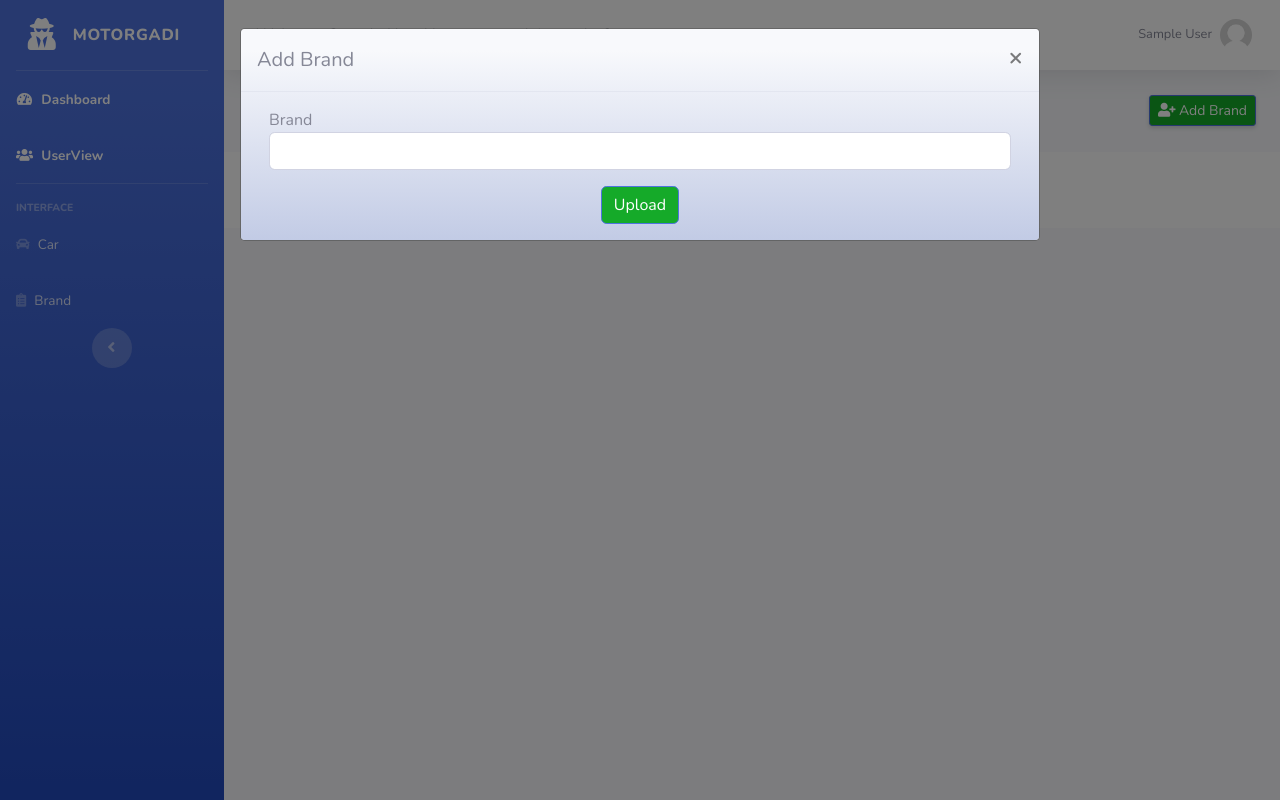
After one commit to jyotiprakashuprety/gadi, a PHP site: page /addbrand.php in a window 1280 px wide, after a click on "Add Brand". The commit adds this page. Run offline with PHP 8.4, Linux system fonts and the light colour scheme; the visitor is signed in with stand-in values (Sample User, id 1); tables that the repository leaves empty or names only in its code hold one stand-in row (values such as "Sample post").

Commit message:
minor changes

```diff
--- /dev/null
+++ b/addbrand.php
@@ -0,0 +1,308 @@
+<?php
+session_start();
+
+include 'db_connection.php';
+$conn = OpenCon();
+$sql = "SELECT TABLE_NAME,TABLE_ROWS
+ FROM INFORMATION_SCHEMA.TABLES
+ WHERE TABLE_SCHEMA = 'db_motorgadi'
+ GROUP BY TABLE_NAME;";
+$result = $conn->query($sql);
+$table = [];
+while ($row = $result->fetch_assoc()) {
+    array_push($table, $row);
+}
+//print_r($table);
+$email = $_SESSION['admin_email'];
+$adminsql = "SELECT * FROM `tbl_admin` WHERE email='$email'";
+$adminresult = $conn->query($adminsql);
+$a = $adminresult->fetch_assoc();
+$adminusername = $a['name'];
+?>
+<?php
+if (!isset($_SESSION['admin_email'])) {
+    header('location:alogin.php?message=1');
+}
+
+?>
+<?php
+
+if (isset($_POST['submit'])) {
+    $err = [];
+    if (isset($_POST['brand']) && !empty($_POST['brand'])) {
+        $brand = $_POST['brand'];
+    } else {
+        $err['brand'] = 'Enter brand';
+    }
+
+    if (count($err) == 0) {
+        $connect = new mysqli('localhost', 'root', '', 'db_motorgadi');
+        if ($connect->connect_errno != 0) {
+            die('database connection error');
+        }
+        $sql = "insert into tbl_brand(b_name) values ('$brand')";
+        $connect->query($sql);
+        if ($connect->affected_rows == 1 && $connect->insert_id > 0) {
+            echo "Insert Sucess";
+        } else {
+            echo "Insert Failed!!";
+        }
+        //$sql="select b_id from tbl_brand where b_name='$brand'";
+        //$connect->query($sql);
+        //echo "Brand id is".$connect->insert_id;
+    }
+}
+?>
+
+<!DOCTYPE html>
+<html lang="en">
+
+<head>
+
+    <meta charset="utf-8">
+    <meta http-equiv="X-UA-Compatible" content="IE=edge">
+    <meta name="viewport" content="width=device-width, initial-scale=1, shrink-to-fit=no">
+    <meta name="description" content="">
+    <meta name="author" content="">
+
+    <title>Dashboard</title>
+
+    <!-- Custom fonts for this template-->
+    <link href="vendor/fontawesome-free/css/all.min.css" rel="stylesheet" type="text/css">
+    <link href="https://fonts.googleapis.com/css?family=Nunito:200,200i,300,300i,400,400i,600,600i,700,700i,800,800i,900,900i" rel="stylesheet">
+
+    <!-- Custom styles for this template-->
+    <link href="css/sb-admin-2.min.css" rel="stylesheet">
+
+</head>
+
+<body id="page-top">
+
+
+    <!-- Page Wrapper -->
+    <div id="wrapper">
+
+        <!-- Sidebar -->
+        <ul class="navbar-nav bg-gradient-primary sidebar sidebar-dark accordion" id="accordionSidebar">
+
+            <!-- Sidebar - Brand -->
+            <a class="sidebar-brand d-flex align-items-center justify-content-center" href="#">
+                <div class="sidebar-brand-icon">
+                    <i class="fas fa-user-secret"></i>
+                </div>
+                <div class="sidebar-brand-text mx-3">MotorGadi </div>
+            </a>
+
+            <!-- Divider -->
+            <hr class="sidebar-divider my-0">
+
+            <!-- Nav Item - Dashboard -->
+            <li class="nav-item active">
+                <a class="nav-link" href="dashboard.php">
+                    <i class="fas fa-fw fa-tachometer-alt"></i>
+                    <span>Dashboard</span></a>
+            </li>
+            <!-- Nav Item - Dashboard -->
+            <li class="nav-item active">
+                <a class="nav-link" href="allcars.php">
+                    <i class="fas fa-fw fa-users"></i>
+                    <span>UserView</span></a>
+            </li>
+
+            <!-- Divider -->
+            <hr class="sidebar-divider">
+
+            <!-- Heading -->
+            <div class="sidebar-heading">
+                Interface
+            </div>
+
+            <!-- Nav Item - Car-->
+            <li class="nav-item">
+                <a class="nav-link" href="addcar.php">
+                    <i class="fas fa-car"></i>
+                    <span>Car</span></a>
+            </li>
+            <!-- Nav Item - Car-->
+            <li class="nav-item">
+                <a class="nav-link" href="addbrand.php">
+                    <i class="fas fa-clipboard-list"></i>
+                    <span>Brand</span></a>
+            </li>
+
+
+
+
+
+
+
+            <!-- Sidebar Toggler (Sidebar) -->
+            <div class="text-center d-none d-md-inline">
+                <button class="rounded-circle border-0" id="sidebarToggle"></button>
+            </div>
+
+        </ul>
+        <!-- End of Sidebar -->
+
+        <!-- Content Wrapper -->
+        <div id="content-wrapper" class="d-flex flex-column">
+
+            <!-- Main Content -->
+            <div id="content">
+
+                <!-- Topbar -->
+                <nav class="navbar navbar-expand navbar-light bg-white topbar mb-4 static-top shadow">
+                    <div class="sidebar-brand-text text-center mx-3">Welcome <?php echo $adminusername ?>.How are you doing today? </div>
+                    <!-- Sidebar Toggle (Topbar) -->
+                    <button id="sidebarToggleTop" class="btn btn-link d-md-none rounded-circle mr-3">
+                        <i class="fa fa-bars"></i>
+                    </button>
+
+                    <!-- Topbar Navbar -->
+                    <ul class="navbar-nav ml-auto">
+
+                        <!-- Nav Item - User Information -->
+                        <li class="nav-item dropdown no-arrow">
+                            <a class="nav-link dropdown-toggle" href="#" id="userDropdown" role="button" data-toggle="dropdown" aria-haspopup="true" aria-expanded="false">
+                                <span class="mr-2 d-none d-lg-inline text-gray-600 small"><?php echo $adminusername ?></span>
+                                <img class="img-profile rounded-circle" src="img/user.jpeg">
+                            </a>
+                            <!-- Dropdown - User Information -->
+                            <div class="dropdown-menu dropdown-menu-right shadow animated--grow-in" aria-labelledby="userDropdown">
+                                <a class="dropdown-item" href="#">
+                                    <i class="fas fa-user fa-sm fa-fw mr-2 text-gray-400"></i>
+                                    Profile
+                                </a>
+                                <a class="dropdown-item" href="#">
+                                    <i class="fas fa-cogs fa-sm fa-fw mr-2 text-gray-400"></i>
+                                    Settings
+                                </a>
+
+                                <div class="dropdown-divider"></div>
+                                <a class="dropdown-item" href="#" data-toggle="modal" data-target="#logoutModal">
+                                    <i class="fas fa-sign-out-alt fa-sm fa-fw mr-2 text-gray-400"></i>
+                                    Logout
+                                </a>
+                            </div>
+                        </li>
+
+                    </ul>
+
+                </nav>
+                <!-- End of Topbar -->
+
+                <!-- Begin Page Content -->
+                <div class="container-fluid">
+
+
+
+                    <!-- Content Row -->
+                    <!-- <div class="row"> -->
+                    <div class="d-sm-flex align-items-center justify-content-between mb-4">
+                        <h1 class="h3 mb-0 text-gray-800">Brand</h1>
+                        <button type="button" class="d-none d-sm-inline-block btn btn-sm btn-primary shadow-sm" data-toggle="modal" data-target="#exampleModal"><i class="fas fa-user-plus"></i> Add Brand</button>
+                    </div>
+                    <!-- Modal -->
+                    <div class="modal fade" id="exampleModal" tabindex="-1" role="dialog" aria-labelledby="exampleModalLabel" aria-hidden="true">
+                        <div class="modal-dialog modal-lg" role="document">
+                            <div class="modal-content bg-gradient-light">
+                                <div class="modal-header">
+                                    <h5 class="modal-title" id="exampleModalLabel">Add Brand</h5>
+                                    <button class="close" type="button" data-dismiss="modal" aria-label="Close">
+                                        <span aria-hidden="true">×</span>
+                                    </button>
+                                </div>
+                                <div class="modal-body">
+                                    <div class="row">
+                                        <form class="user container" action="<?php echo $_SERVER['PHP_SELF'] ?>" method="POST" enctype="multipart/form-data">
+                                            <fieldset>
+                                                    <div class="form-group">
+                                                        <label class="form-check-label" for="brand">Brand</label>
+                                                        <input class="form-control" type="text" name="brand">
+                                                        <?php
+                                                        if (isset($err['brand'])) {
+                                                            echo $err['brand'];
+                                                        }
+                                                        ?>
+
+                                                    </div>
+                                                    <div class="text-center"><input class="btn btn-primary" type="submit" name="submit" value="Upload"></div>
+
+                                            </fieldset>
+
+                                        </form>
+                                    </div>
+                                </div>
+                            </div>
+                        </div>
+
+
+                        <!-- Content Row -->
+
+
+                    </div>
+                    <!-- /.container-fluid -->
+
+                </div>
+                <!-- End of Main Content -->
+
+                <!-- Footer -->
+                <footer class="sticky-footer bg-white">
+                    <div class="container my-auto">
+                        <div class="copyright text-center my-auto">
+                            <span>Copyright &copy; MotorGadi 2019</span>
+                        </div>
+                    </div>
+                </footer>
+                <!-- End of Footer -->
+
+            </div>
+            <!-- End of Content Wrapper -->
+
+        </div>
+        <!-- End of Page Wrapper -->
+
+        <!-- Scroll to Top Button-->
+        <a class="scroll-to-top rounded" href="#page-top">
+            <i class="fas fa-angle-up"></i>
+        </a>
+
+        <!-- Logout Modal-->
+        <div class="modal fade" id="logoutModal" tabindex="-1" role="dialog" aria-labelledby="exampleModalLabel" aria-hidden="true" method="POST">
+            <div class="modal-dialog" role="document">
+                <div class="modal-content">
+                    <div class="modal-header">
+                        <h5 class="modal-title" id="exampleModalLabel">Ready to Leave?</h5>
+                        <button class="close" type="button" data-dismiss="modal" aria-label="Close">
+                            <span aria-hidden="true">×</span>
+                        </button>
+                    </div>
+                    <div class="modal-body">Select "Logout" below if you are ready to end your current session.</div>
+                    <div class="modal-footer">
+                        <button class="btn btn-secondary" type="button" data-dismiss="modal">Cancel</button>
+                        <a class="btn btn-primary" href="alogout.php">Logout</a>
+                    </div>
+                </div>
+            </div>
+        </div>
+
+        <!-- Bootstrap core JavaScript-->
+        <script src="vendor/jquery/jquery.min.js"></script>
+        <script src="vendor/bootstrap/js/bootstrap.bundle.min.js"></script>
+
+        <!-- Core plugin JavaScript-->
+        <script src="vendor/jquery-easing/jquery.easing.min.js"></script>
+
+        <!-- Custom scripts for all pages-->
+        <script src="js/sb-admin-2.min.js"></script>
+
+        <!-- Page level plugins -->
+        <script src="vendor/chart.js/Chart.min.js"></script>
+
+        <!-- Page level custom scripts -->
+        <script src="js/demo/chart-area-demo.js"></script>
+        <script src="js/demo/chart-pie-demo.js"></script>
+
+</body>
+
+</html>
--- a/dashboard.php
+++ b/dashboard.php
@@ -99,6 +99,12 @@ $adminusername=$admin[0]['name'];
         <a class="nav-link" href="addcar.php">
         <i class="fas fa-car"></i>
           <span>Car</span></a>
+      </li>
+       <!-- Nav Item - Car-->
+       <li class="nav-item">
+        <a class="nav-link" href="addbrand.php">
+        <i class="fas fa-clipboard-list"></i>
+          <span>Brand</span></a>
       </li>
 
 
```
Also changed, not shown: addcar.php (+7 -1 lines), img/vehicleimages/Kodiaq.jpg (added), img/vehicleimages/brown.jpg (added), img/vehicleimages/green.jpg (added), img/vehicleimages/red.jpg (added), img/vehicleimages/silver.jpg (added), img/vehicleimages/white.jpg (added).
